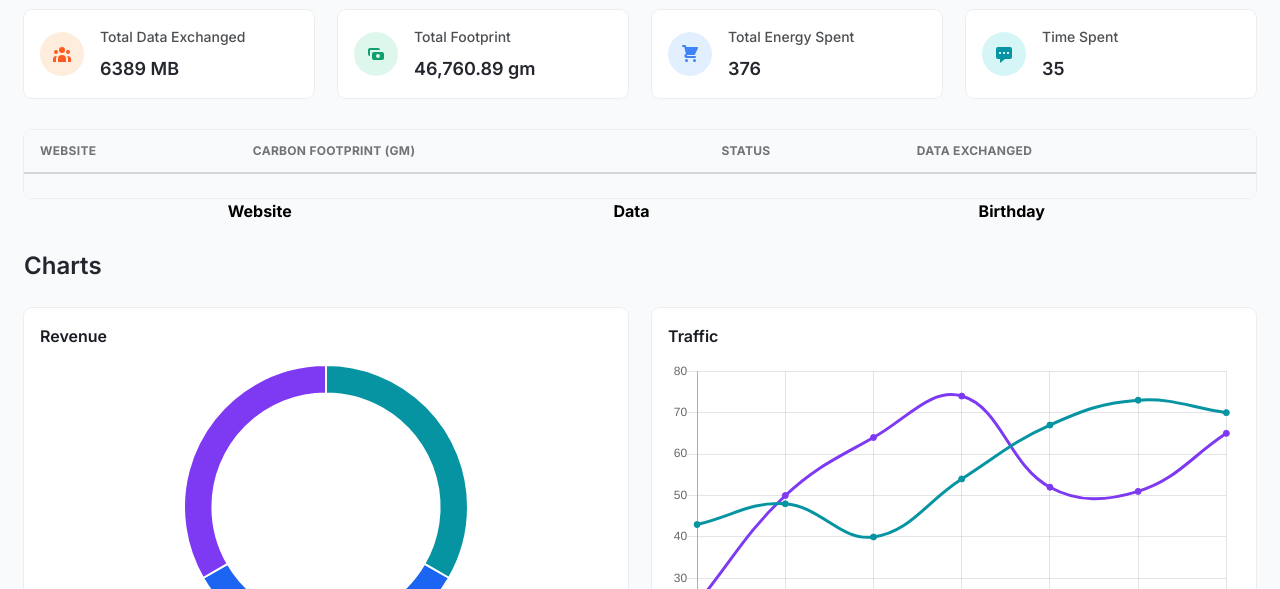
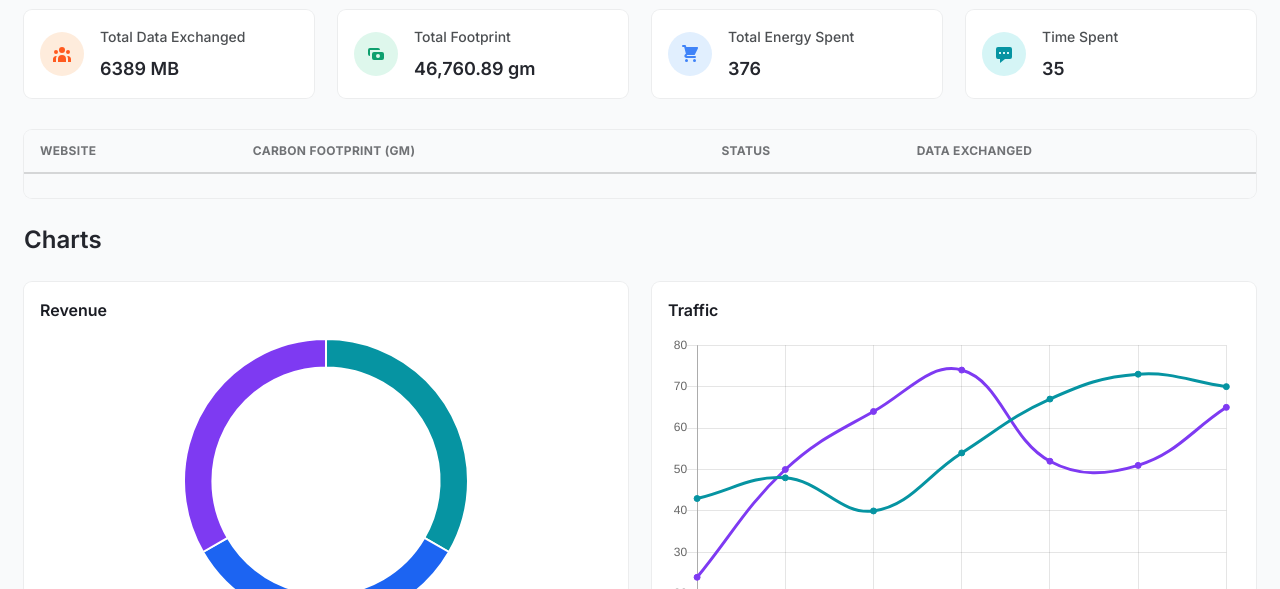
Before and after one commit to m0nkegang/carbonfootprint, a browser extension: page dashboard/index.html in a window 1280 px wide. Shown: the part 211-800 px from the top of the page. Drawn offline with nearby package versions, Linux system fonts and the light colour scheme; files whose address does not match are found by name.

Commit message:
fixed tables

```diff
--- a/background.js
+++ b/background.js
@@ -41,7 +41,7 @@ function buildTable(data) {
                         </span>
                       </td>
                       <td class="px-4 py-3 text-sm">
-                        ${history[property]}
+                        ${history[property]} B
                       </td>
                     </tr>`;
         table.innerHTML += row;
--- a/dashboard/index.html
+++ b/dashboard/index.html
@@ -248,17 +248,7 @@
 
               </div>
             </div>
-            <table class="table table-striped">
-              <tr  class="bg-info">
-                  <th>Website</th>
-                  <th>Data</th>
-                  <th>Birthday</th>
-              </tr>
 
-              <tbody id="myTable">
-
-              </tbody>
-          </table>
             <!-- Charts -->
             <h2
               class="my-6 text-2xl font-semibold text-gray-700 dark:text-gray-200"
```
